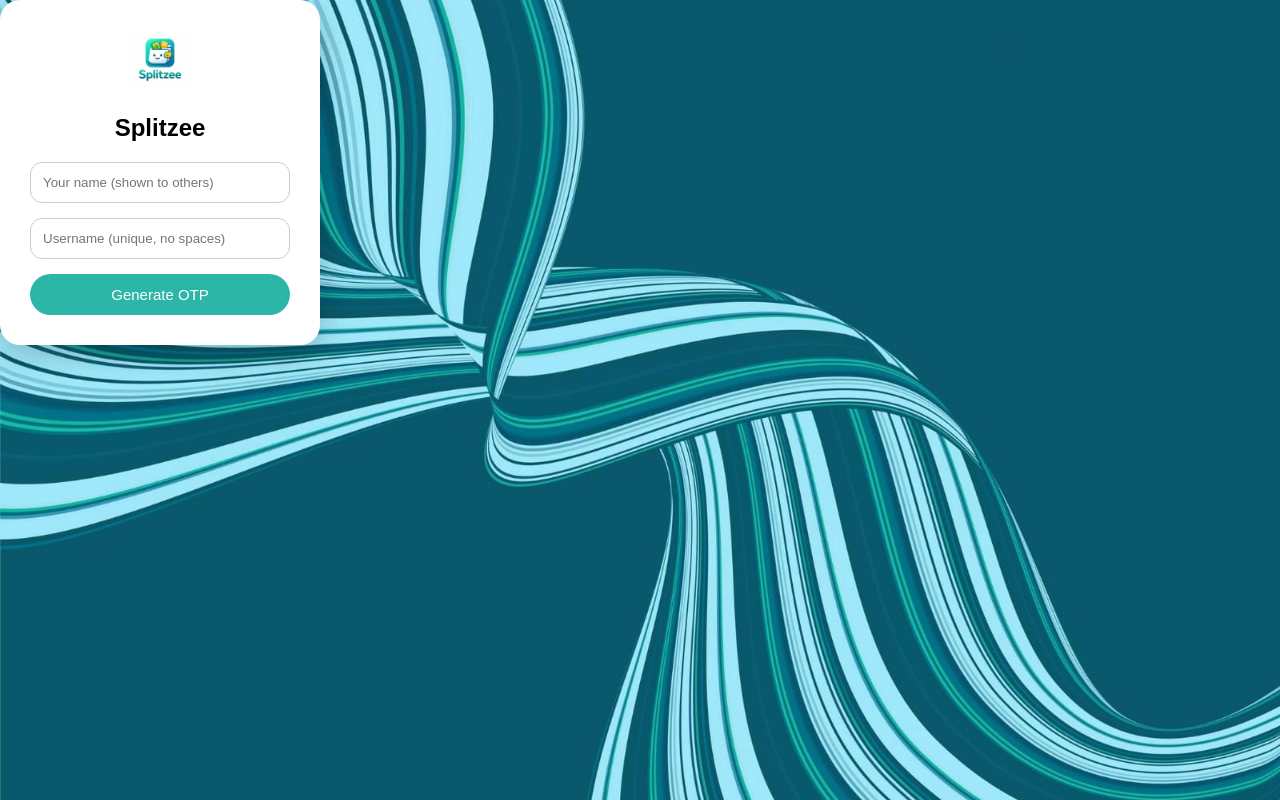
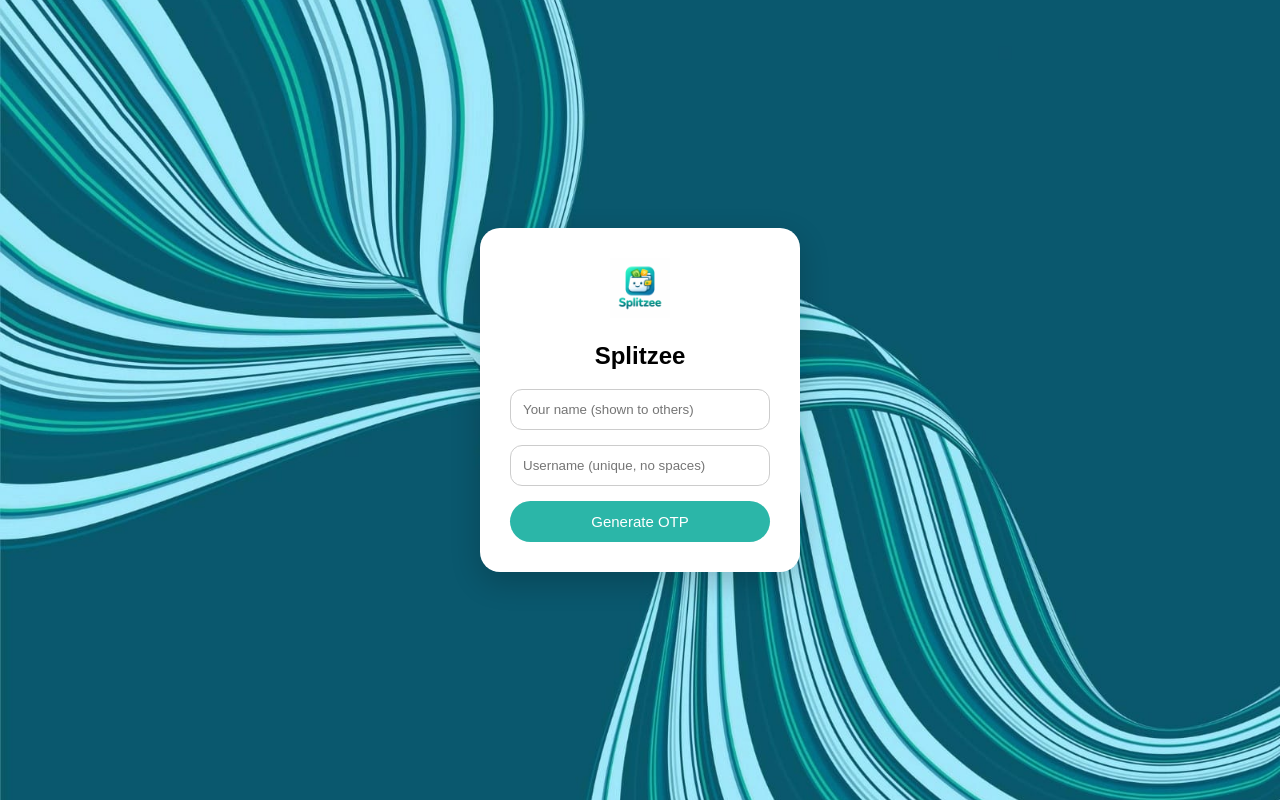
Before and after one commit to varnika29-rbg/splitzee-app, a Flask app: page / in a window 1280 px wide. Run offline with Flask 3, Linux system fonts and the light colour scheme.

Commit message:
update login.html

```diff
--- a/templates/login.html
+++ b/templates/login.html
@@ -31,7 +31,13 @@ body {
             background-color: #2bb6a8;
         }
 
-
+        /* ✅ ONLY ADDITION FOR CENTERING */
+        .center-box {
+            min-height: 100vh;
+            display: flex;
+            justify-content: center;
+            align-items: center;
+        }
 
         .card {
             background: white;
@@ -83,6 +89,8 @@ body {
 
 <body>
 
+<div class="center-box">
+
     <div class="card">
 
         <img src="{{ url_for('static', filename='icon.png') }}" width="60">
@@ -112,7 +120,6 @@ body {
         {% if step == "otp" %}
             <p>Hello <b>{{ display_name }}</b></p>
 
-        <!-- DEV OTP DISPLAY -->
             <div class="otp-box">OTP: {{ otp }}</div>
 
             <form method="POST">
@@ -128,5 +135,7 @@ body {
 
     </div>
 
+</div>
+
 </body>
 </html>
```
Lines whose indentation alone changed are shown as unchanged.
